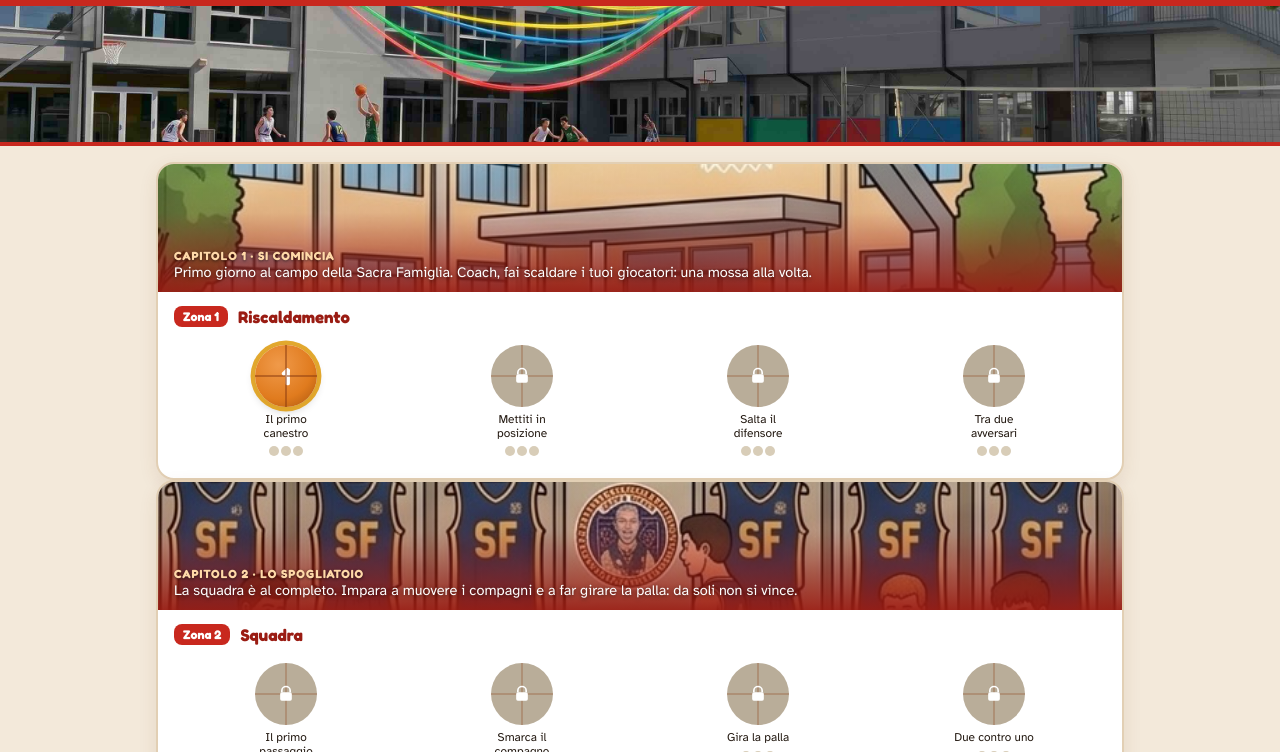
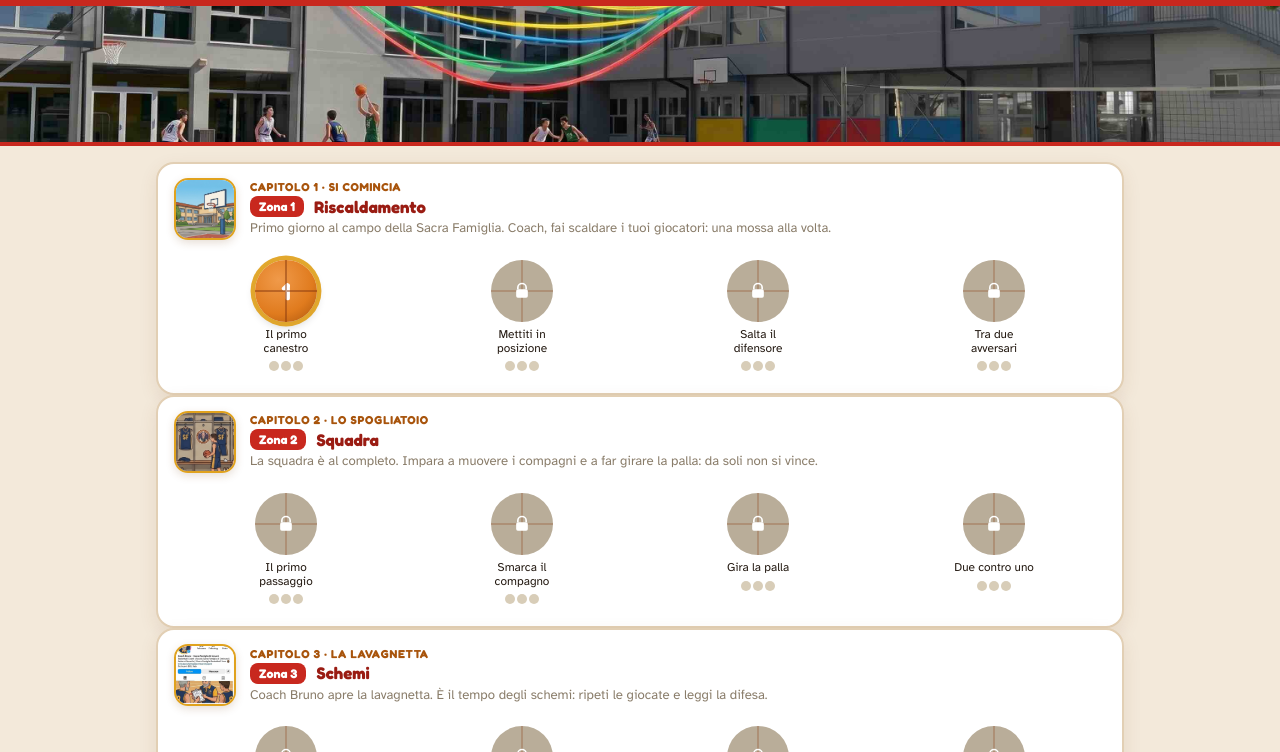
Before and after one commit to sacrafamigliaandrea/sacrafamiglia-basket, a plain HTML site: page index.html in a window 1280 px wide. Both pictures are taken after a click on the button "Entra in campo". Shown: the part 48-800 px from the top of the page. Drawn offline with Linux system fonts and the light colour scheme.

Commit message:
Add files via upload

```diff
--- a/index.html
+++ b/index.html
@@ -212,14 +212,14 @@ button:focus-visible,input:focus-visible,textarea:focus-visible{outline:3px soli
 .premio-testo strong{color:var(--arancio-scuro)}
 .premio-pie{display:flex;justify-content:center;gap:10px;margin-top:4px}
 
-/* ===== strato narrativo: banner delle zone ===== */
-.zona-banner{position:relative;margin:-14px -16px 14px;border-radius:16px 16px 0 0;overflow:hidden;height:128px}
-.zona-banner img{width:100%;height:100%;object-fit:cover;display:block}
-.zona-banner .vela{position:absolute;inset:0;background:linear-gradient(to top,rgba(154,28,19,.92),rgba(154,28,19,.12) 62%,rgba(154,28,19,0));display:flex;flex-direction:column;justify-content:flex-end;padding:10px 16px}
-.zona-banner .capitolo{font-family:'Fredoka',sans-serif;font-weight:700;color:#FFD9A8;font-size:.74rem;letter-spacing:.08em;text-transform:uppercase;text-shadow:0 1px 3px rgba(0,0,0,.6)}
-.zona-banner .racconto{color:#fff;font-size:.9rem;line-height:1.35;text-shadow:0 1px 4px rgba(0,0,0,.6);max-width:680px}
-.bacheca .zona-banner .vela{background:linear-gradient(to top,rgba(168,84,12,.92),rgba(168,84,12,.12) 62%,rgba(168,84,12,0))}
-.bacheca .zona-banner .capitolo{color:#FFE9C2}
+/* ===== strato narrativo: intestazioni compatte delle zone ===== */
+.zona-cap{display:flex;align-items:center;gap:14px;margin-bottom:14px}
+.zona-thumb{width:62px;height:62px;border-radius:14px;object-fit:cover;flex:none;border:2.5px solid var(--oro);box-shadow:0 3px 8px rgba(120,70,30,.18)}
+.zona-cap-txt{flex:1;min-width:0}
+.zona-cap .capitolo{font-family:'Fredoka',sans-serif;font-weight:700;color:var(--arancio-scuro);font-size:.72rem;letter-spacing:.06em;text-transform:uppercase;margin-bottom:2px}
+.zona-cap .zona-titolo{margin-bottom:3px}
+.zona-cap .racconto{font-size:.82rem;line-height:1.35;color:var(--grigio)}
+.bacheca .zona-cap .capitolo{color:#9A6a10}
 .vittoria-trofeo{width:100%;max-height:200px;object-fit:cover;border-radius:14px;border:3px solid var(--oro);margin-bottom:6px}
 </style>
 </head>
@@ -889,10 +889,14 @@ const ZONE_INFO={
   'Schemi':{ img:'4.jpg', pos:'50% 100%', cap:'Capitolo 3 · La lavagnetta', racconto:'Coach Bruno apre la lavagnetta. È il tempo degli schemi: ripeti le giocate e leggi la difesa.' },
   'Partita':{ img:'5.jpg', pos:'50% 50%', cap:'Capitolo 4 · Game day', racconto:'Si accendono le luci. Difensori in movimento e finestre di passaggio: porta la Sacra Famiglia al titolo.' }
 };
-function zonaBanner(z,zi){
-  const info=ZONE_INFO[z]; if(!info) return '';
-  return '<div class="zona-banner"><img src="'+info.img+'" alt="" style="object-position:'+info.pos+'" onerror="this.parentNode.style.display=\'none\'">'+
-    '<div class="vela"><div class="capitolo">'+info.cap+'</div><div class="racconto">'+info.racconto+'</div></div></div>';
+function zonaCap(z,zi){
+  const info=ZONE_INFO[z]||{};
+  const thumb=info.img ? '<img class="zona-thumb" src="'+info.img+'" alt="" style="object-position:'+(info.pos||'50% 50%')+'" onerror="this.style.display=\'none\'">' : '';
+  return '<div class="zona-cap">'+thumb+'<div class="zona-cap-txt">'+
+    (info.cap?'<div class="capitolo">'+info.cap+'</div>':'')+
+    '<div class="zona-titolo"><span class="zona-num">Zona '+(zi+1)+'</span> '+z+'</div>'+
+    (info.racconto?'<div class="racconto">'+info.racconto+'</div>':'')+
+    '</div></div>';
 }
 
 // ===== MAPPA / CAMPIONATO =====
@@ -903,7 +907,7 @@ function buildMappa(){
   zone.forEach((z,zi)=>{
     const lvs=LEVELS.filter(l=>l.zona===z);
     const card=document.createElement('div'); card.className='zona';
-    let h=zonaBanner(z,zi)+'<div class="zona-titolo"><span class="zona-num">Zona '+(zi+1)+'</span> '+z+'</div><div class="zona-griglia">';
+    let h=zonaCap(z,zi)+'<div class="zona-griglia">';
     lvs.forEach(lv=>{
       const sbloccato = docente || lv.id<=maxSbloccato;
       const completato = stelleLivello[lv.id]>0;
@@ -926,8 +930,11 @@ function buildMappa(){
   });
   // bacheca dei premi
   const bac=document.createElement('div'); bac.className='bacheca';
-  let bh='<div class="zona-banner"><img src="8.jpg" alt="" style="object-position:50% 38%" onerror="this.parentNode.style.display=\'none\'"><div class="vela"><div class="capitolo">La bacheca dei trofei</div><div class="racconto">Ogni zona conquistata sblocca una pagina sui valori dello sport.</div></div></div>'+
-    '<div class="zona-titolo"><span class="zona-num">Premi</span> Lo spogliatoio dei valori</div><div class="premio-griglia">';
+  let bh='<div class="zona-cap"><img class="zona-thumb" src="8.jpg" alt="" style="object-position:50% 38%" onerror="this.style.display=\'none\'"><div class="zona-cap-txt">'+
+    '<div class="capitolo">La bacheca dei trofei</div>'+
+    '<div class="zona-titolo"><span class="zona-num">Premi</span> Lo spogliatoio dei valori</div>'+
+    '<div class="racconto">Ogni zona conquistata sblocca una pagina sui valori dello sport.</div>'+
+    '</div></div><div class="premio-griglia">';
   PREMI.forEach((p,i)=>{
     const ok=premioSbloccato(i);
     bh+='<div class="trofeo'+(ok?'':' bloccato')+'" data-premio="'+i+'">';
```
